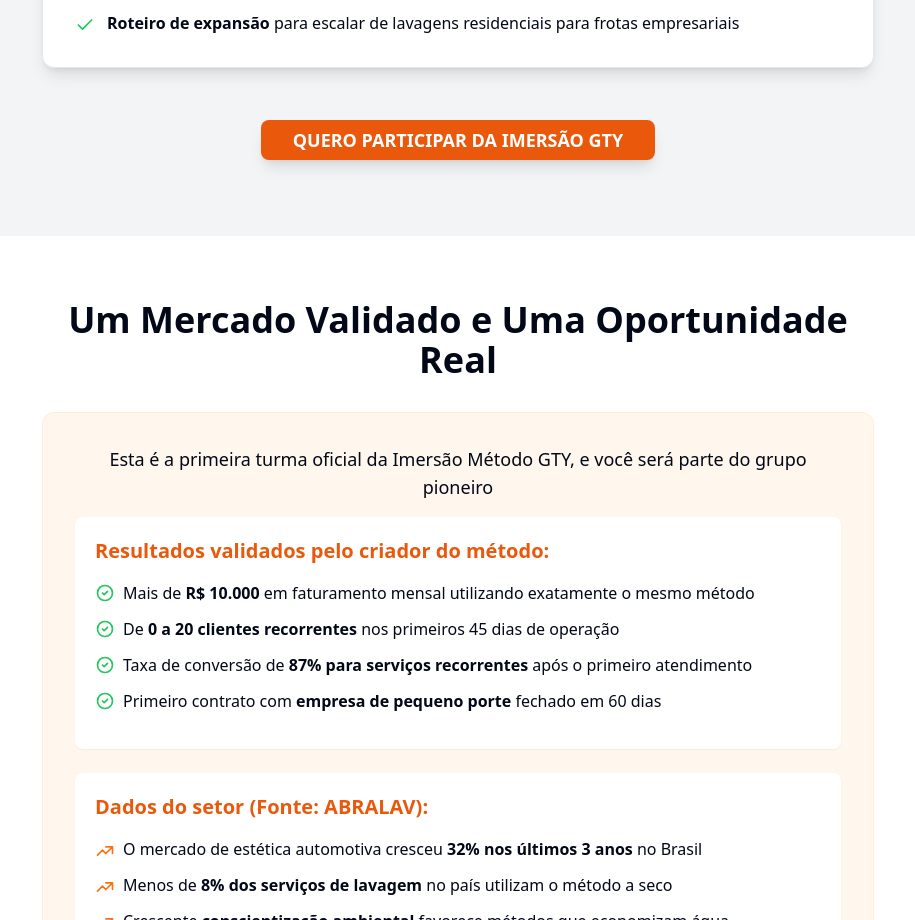
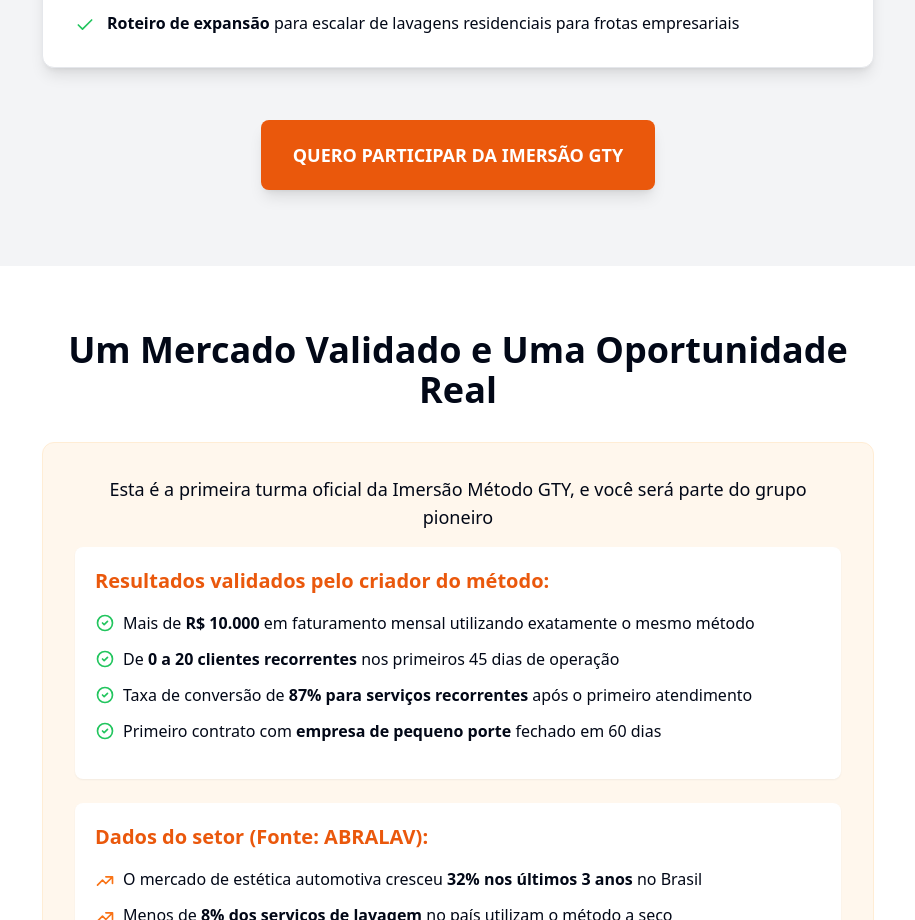
Before and after one commit to Gustavo1847/Metodo-GTY, a React (Vite) app: page / in a window 1280 px wide. Shown: the part 3140-4060 px from the top of the page, without its empty margins (182-1097 px from the left). Built offline with nearby package versions, Linux system fonts and the light colour scheme.

Commit message:
Visual edit in Lovable
Edited UI in Lovable

```diff
--- a/src/components/ProductSection.tsx
+++ b/src/components/ProductSection.tsx
@@ -107,7 +107,7 @@ const ProductSection = () => {
         </div>
 
         <div className="text-center">
-          <Button onClick={scrollToSignup} className="text-white font-bold text-lg px-8 py-5 rounded-lg shadow-lg transform transition-transform hover:scale-105 bg-orange-600 hover:bg-orange-500">
+          <Button onClick={scrollToSignup} className="text-white font-bold text-lg px-8 rounded-lg shadow-lg transform transition-transform hover:scale-105 bg-orange-600 hover:bg-orange-500 py-[35px]">
             QUERO PARTICIPAR DA IMERSÃO GTY
           </Button>
         </div>
```
